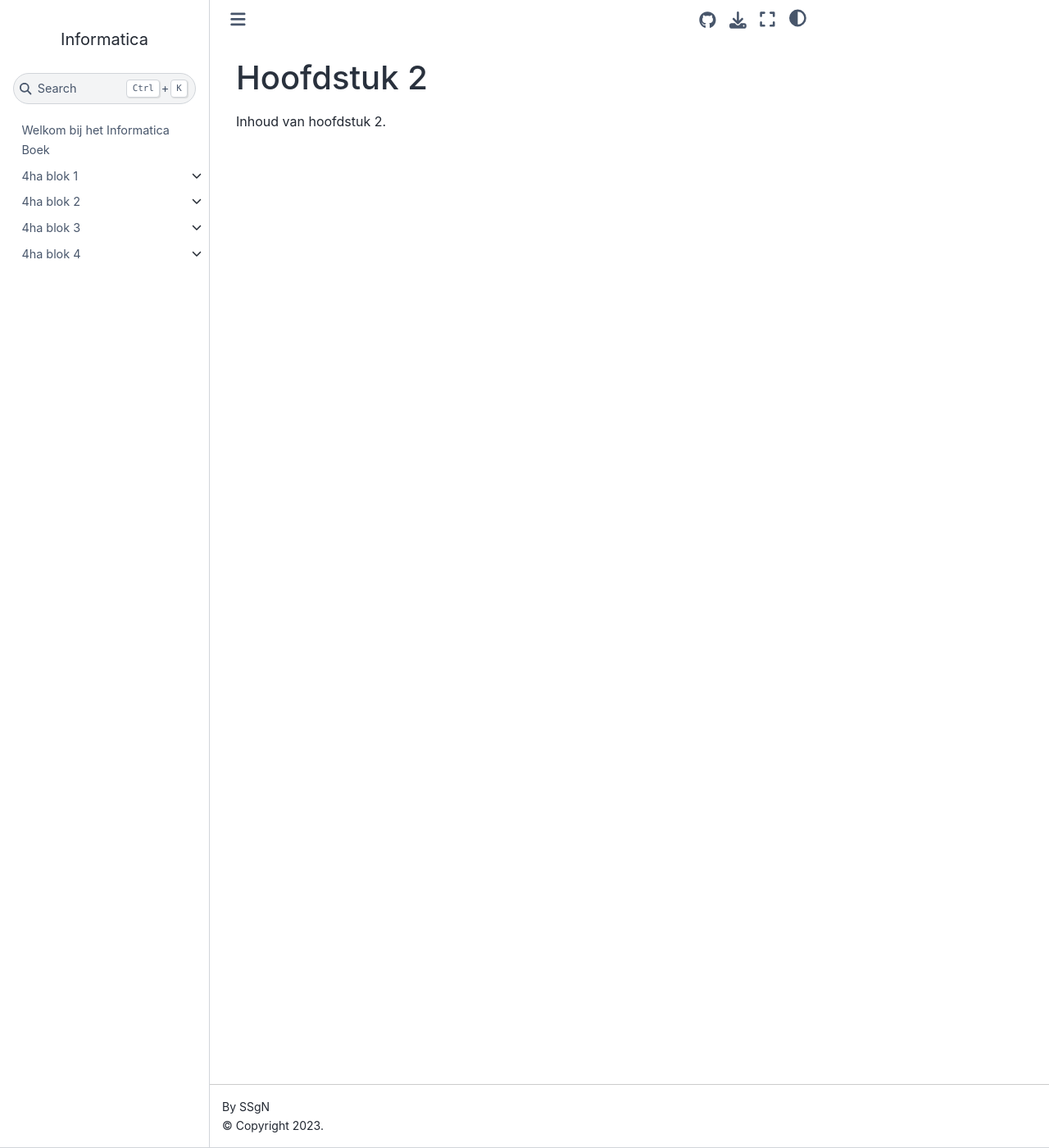
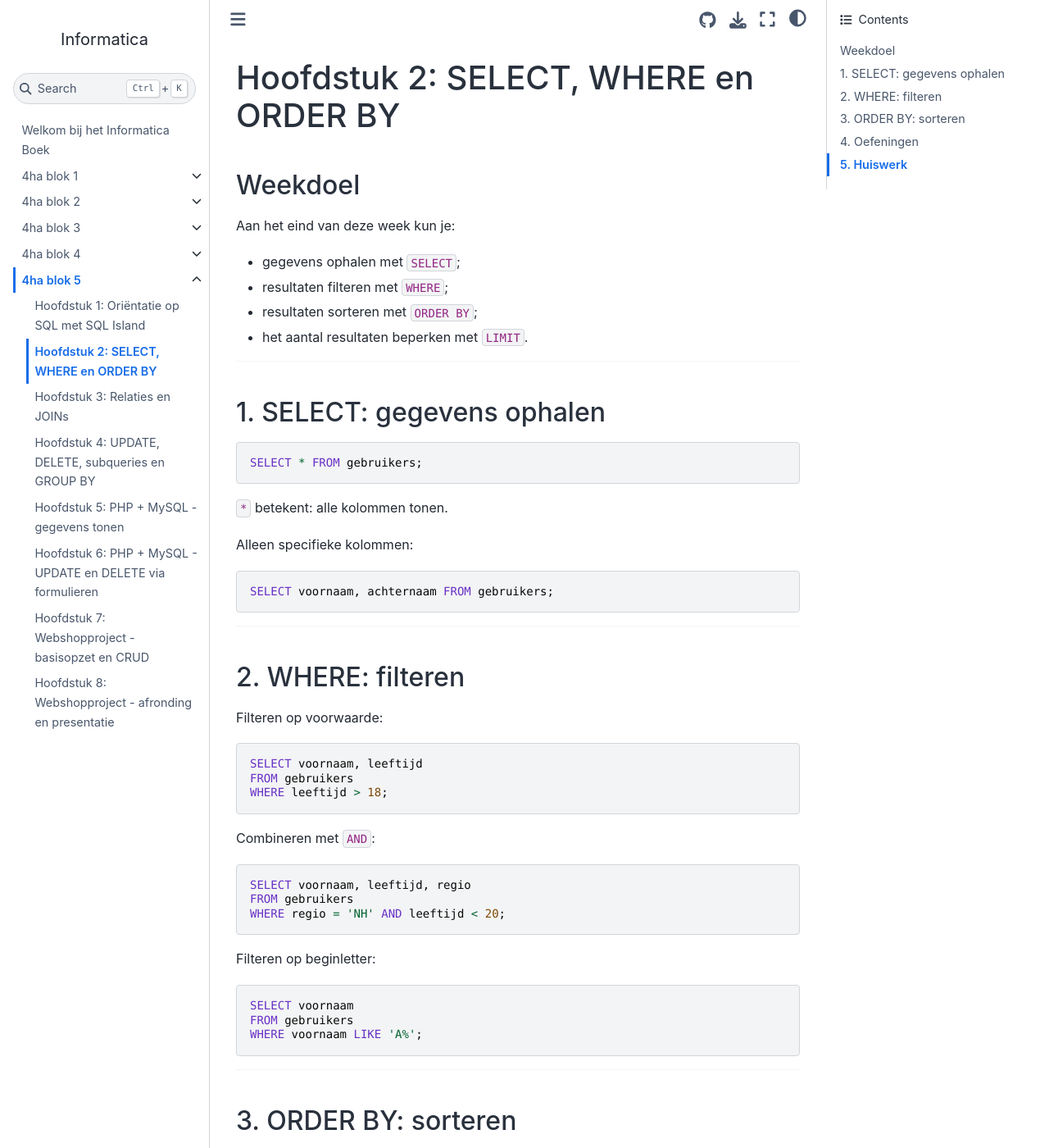
Before and after one commit to JoostvanTiel/informatica, a Jupyter Book: the page built from book/blok5/hoofdstuk2.md, in a window 1280 px wide and 1400 px high. Shown: the whole window at 82% size. Built offline with Jupyter Book 1.0.4 settings and Sphinx 7.4.7 and the Sphinx Book theme 1.1.4, drawn with Linux system fonts in a browser that asks for light colours; some of the changed text lies outside the part shown.

Commit message:
Add chapters 5-8 for SQL and PHP curriculum, including content on JOINs, CRUD operations, and webshop project

````diff
--- a/book/_toc.yml
+++ b/book/_toc.yml
@@ -55,3 +55,14 @@ chapters:
     sections:
       - file: blok4/hoofdstuk1.md
       - file: blok4/hoofdstuk2.md
+  - title: 4ha blok 5
+    file: blok5/index.md
+    sections:
+      - file: blok5/hoofdstuk1.md
+      - file: blok5/hoofdstuk2.md
+      - file: blok5/hoofdstuk3.md
+      - file: blok5/hoofdstuk4.md
+      - file: blok5/hoofdstuk5.md
+      - file: blok5/hoofdstuk6.md
+      - file: blok5/hoofdstuk7.md
+      - file: blok5/hoofdstuk8.md
--- a/book/blok5/hoofdstuk2.md
+++ b/book/blok5/hoofdstuk2.md
@@ -1,3 +1,94 @@
-# Hoofdstuk 2
+# Hoofdstuk 2: SELECT, WHERE en ORDER BY
 
-Inhoud van hoofdstuk 2.
+## Weekdoel
+
+Aan het eind van deze week kun je:
+
+- gegevens ophalen met `SELECT`;
+- resultaten filteren met `WHERE`;
+- resultaten sorteren met `ORDER BY`;
+- het aantal resultaten beperken met `LIMIT`.
+
+---
+
+## 1. SELECT: gegevens ophalen
+
+```sql
+SELECT * FROM gebruikers;
+```
+
+`*` betekent: alle kolommen tonen.
+
+Alleen specifieke kolommen:
+
+```sql
+SELECT voornaam, achternaam FROM gebruikers;
+```
+
+---
+
+## 2. WHERE: filteren
+
+Filteren op voorwaarde:
+
+```sql
+SELECT voornaam, leeftijd
+FROM gebruikers
+WHERE leeftijd > 18;
+```
+
+Combineren met `AND`:
+
+```sql
+SELECT voornaam, leeftijd, regio
+FROM gebruikers
+WHERE regio = 'NH' AND leeftijd < 20;
+```
+
+Filteren op beginletter:
+
+```sql
+SELECT voornaam
+FROM gebruikers
+WHERE voornaam LIKE 'A%';
+```
+
+---
+
+## 3. ORDER BY: sorteren
+
+```sql
+SELECT titel
+FROM series
+ORDER BY titel ASC;
+```
+
+Top 5 oudste gebruikers:
+
+```sql
+SELECT voornaam, leeftijd
+FROM gebruikers
+ORDER BY leeftijd DESC
+LIMIT 5;
+```
+
+---
+
+## 4. Oefeningen
+
+1. Toon alle gebruikers ouder dan 20.
+2. Toon alle series met kijkwijzer `12`.
+3. Toon de 10 jongste gebruikers.
+4. Toon alle actieve abonnementen gesorteerd op `gebruiker_id`.
+
+---
+
+## 5. Huiswerk
+
+Schrijf 5 eigen query's met minimaal:
+
+- 1x `WHERE`
+- 1x `ORDER BY`
+- 1x `LIMIT`
+
+Noteer per query wat je verwacht terug te krijgen.
--- a/book/blok5/index.md
+++ b/book/blok5/index.md
@@ -1,5 +1,38 @@
-# Blok 5: databases en php
+# Blok 5: SQL, PHP en webshop
 
-Introductie van hoofdstuk 5.
+In dit blok leer je hoe je met een relationele database werkt, hoe je data ophaalt en bewerkt met SQL, en hoe je die data gebruikt in een webapplicatie met PHP.
+
+Je werkt met de nieuwe database **`nimmastream_2627_IMPROVED`**.
 
 ## Spoorboekje
+
+|                   |                                                                                                         |
+| ----------------- | ------------------------------------------------------------------------------------------------------- |
+| **Onderwerpen:**  | SQL, relationele databases, PHP + MySQL, CRUD, basisbeveiliging, webshopproject                        |
+| **Lesmateriaal:** | SQL-oefeningen, phpMyAdmin, SQL Island, boekhoofdstukken, praktijkopdrachten                           |
+| **Toetsing:**     | Wekelijkse praktische opdrachten, mini-checks en eindproduct                                            |
+| **Inhoud toets:** | SELECT, WHERE, ORDER BY, JOIN, UPDATE, DELETE, GROUP BY, subqueries, basis veilig programmeren in PHP |
+| **Eindproduct:**  | Werkende mini-webshop met CRUD-functionaliteit                                                          |
+
+## Weekplanning
+
+| Week | Hoofdstuk | Onderwerp |
+| ---- | --------- | --------- |
+| 5.1 | [Hoofdstuk 1](hoofdstuk1.md) | Oriëntatie met SQL Island + eerste SQL-queries |
+| 5.2 | [Hoofdstuk 2](hoofdstuk2.md) | SELECT, WHERE en ORDER BY |
+| 5.3 | [Hoofdstuk 3](hoofdstuk3.md) | Relaties en JOINs |
+| 5.4 | [Hoofdstuk 4](hoofdstuk4.md) | UPDATE, DELETE, subqueries en GROUP BY |
+| 5.5 | [Hoofdstuk 5](hoofdstuk5.md) | PHP + MySQL: data tonen met SELECT |
+| 5.6 | [Hoofdstuk 6](hoofdstuk6.md) | PHP + MySQL: UPDATE en DELETE via formulieren |
+| 5.7 | [Hoofdstuk 7](hoofdstuk7.md) | Webshopproject: basisopzet en CRUD |
+| 5.8 | [Hoofdstuk 8](hoofdstuk8.md) | Webshopproject: afmaken, testen en presenteren |
+
+## Leerdoel van dit blok
+
+Je leert stap voor stap:
+
+- data opvragen met SQL;
+- data uit meerdere tabellen combineren;
+- data veilig wijzigen en verwijderen;
+- databasegegevens tonen en aanpassen in PHP;
+- een complete mini-webshop bouwen.
````
Also changed, not shown: book/blok5/hoofdstuk1.md (+78 -2 lines), book/blok5/hoofdstuk3.md (added, +64 -0 lines), book/blok5/hoofdstuk4.md (added, +72 -0 lines), book/blok5/hoofdstuk5.md (added, +48 -0 lines), book/blok5/hoofdstuk6.md (added, +48 -0 lines), book/blok5/hoofdstuk7.md (added, +49 -0 lines), book/blok5/hoofdstuk8.md (added, +51 -0 lines).
